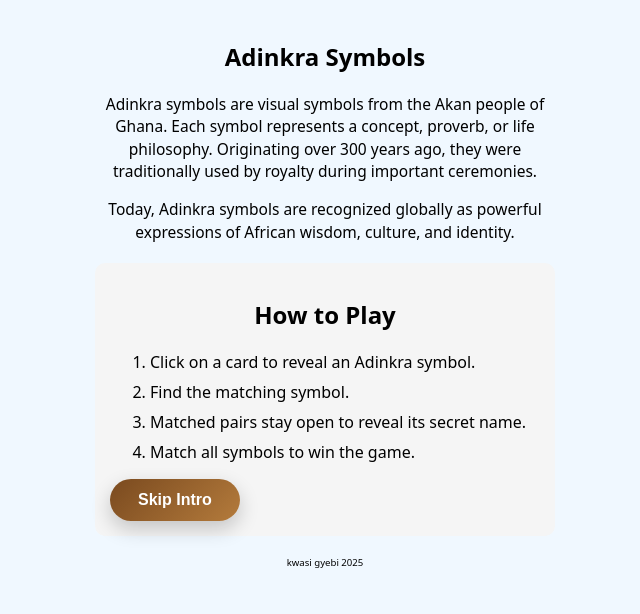
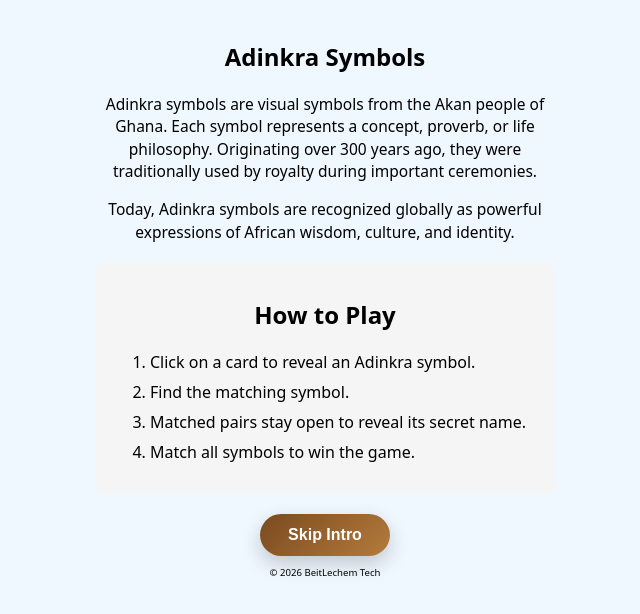
Before and after one commit to gyebi/adinkragame, a plain HTML site: page public/index.html in a window 1280 px wide. Shown: the whole page, without its empty margins (315-955 px from the left). Drawn offline with Linux system fonts and the light colour scheme.

Commit message:
Update footer copyright text

```diff
--- a/public/index.html
+++ b/public/index.html
@@ -37,8 +37,9 @@
           <li>Matched pairs stay open to reveal its secret name.</li>
           <li>Match all symbols to win the game.</li>
         </ol>
-        <button class="skip-intro-btn">Skip Intro</button>
+
       </div>
+      <button class="skip-intro-btn">Skip Intro</button>
     </div>
 
     <div id="game-screen" class="hidden">
@@ -55,7 +56,7 @@
 
     <script src="game.js"></script>
     <footer>
-      <p>kwasi gyebi 2025</p>
+      <p>&copy; 2026 BeitLechem Tech</p>
     </footer>
     <script>
       if ("serviceWorker" in navigator) {
```
